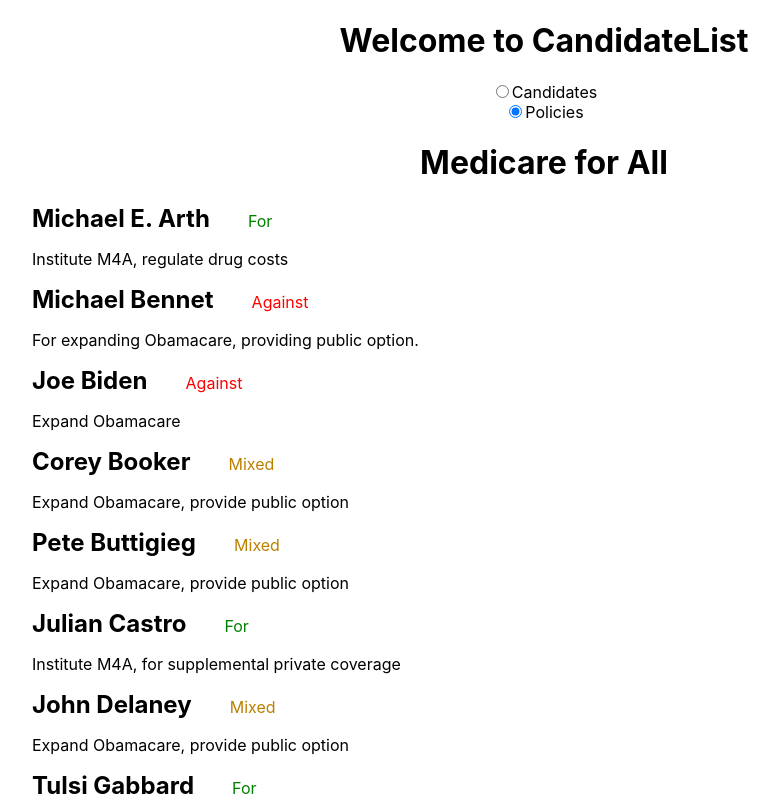
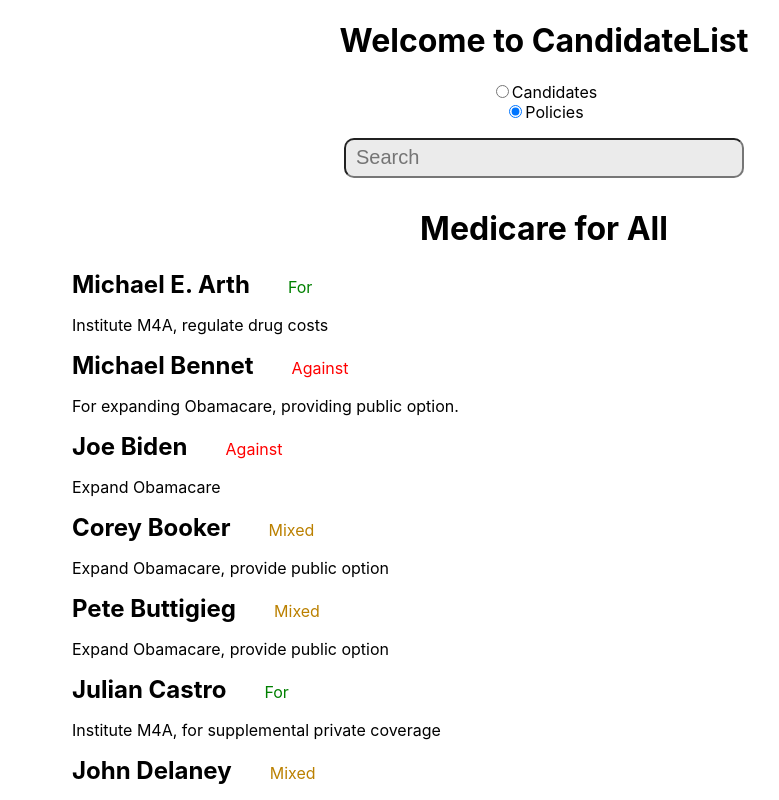
Before and after one commit to alexvarney/candidatelist_react, a React (Create React App) app: page / in a window 1280 px wide. Both pictures are taken after a click on the radio button 611 px from the left and 111 px from the top of the page. Shown: the top 800 px of the page, without its empty margins (96-875 px from the left). Built offline with nearby package versions, Linux system fonts and the light colour scheme.

Commit message:
added search to policies view

```diff
--- a/src/App.css
+++ b/src/App.css
@@ -127,3 +127,7 @@ input[type=text]:focus {
   display: block;
   margin-bottom: 1em;
 }
+
+.policyExpander {
+  padding: 10px 40px 20px 40px;
+}
--- a/src/App.js
+++ b/src/App.js
@@ -20,7 +20,7 @@ export default class App extends Component {
   }
 
   onViewChange = (e) => {
-    this.setState({checkedView: e});
+    this.setState({checkedView: e, searchValue: ''});
   }
 
   getCandidateView = () => {
@@ -57,7 +57,8 @@ export default class App extends Component {
     <div className="App">
       <h1>Welcome to CandidateList</h1>
       <ViewControlRadio value={this.state.checkedView} onChecked={this.onViewChange}/>
-      {PolicyList.map((item)=> <PolicyExpander policy={item} candidates={this.state.candidates}/>)}
+      <Input value={this.state.searchValue} onInputChange={this.onSearchChange} placeholder={"Search"}/>
+      {PolicyList.filter(i=>i.display.toLowerCase().includes(this.state.searchValue.toLowerCase())).map((item)=> <PolicyExpander key={item.id} policy={item} candidates={this.state.candidates}/>)}
     </div>
 
   render() {
@@ -162,10 +163,10 @@ const getCandidateName = (id, candidates) => {
 
 const PolicyExpander = ({policy, candidates}) => {
   return(
-  <div>
+  <div className="policyExpander">
     <h1>{policy.display}</h1>
     {policy.positions.filter(i=>i.status !== 'none' && i.status !== '').map((position) =>
-    <div>
+    <div key={`${policy.id}-${position.name}`}>
       <p><span className="candidate-name">{getCandidateName(position.name, candidates)}</span> <span className={`text-position-${position.status}`}>{position.status}</span></p>
       <p>{position.description}</p>
     </div>
```
